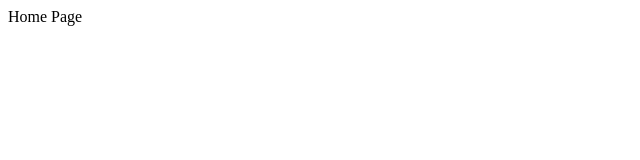
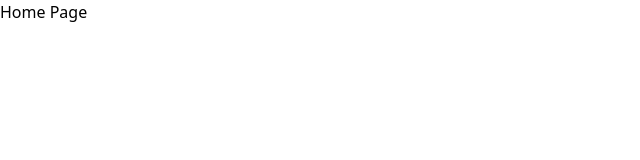
Before and after one commit to aehamdy/athlo-store, a Next.js app: page / in a window 1280 px wide. Shown: the top 160 px of the page, without its empty margins (0-640 px from the left). Built offline with nearby package versions, Linux system fonts and the light colour scheme.

Commit message:
Feat: Create the design system

```diff
--- a/app/(shop)/layout.tsx
+++ b/app/(shop)/layout.tsx
@@ -1,9 +1,11 @@
 import { ReactNode } from "react";
+import "../globals.css";
 
 export default function ShopLayout({ children }: { children: ReactNode }) {
   return (
     <html lang="en">
-      <body className="bg-white dark:bg-gray-900 text-gray-900 dark:text-white transition-colors duration-300">
+      {/* <body className="bg-white dark:bg-gray-900 text-gray-900 dark:text-white transition-colors duration-300"> */}
+      <body className="">
         {/* Navbar */}
 
         {/* Side Cart */}
--- a/app/(shop)/page.tsx
+++ b/app/(shop)/page.tsx
@@ -1,5 +1,5 @@
 function Home() {
-  return <div>Home Page</div>;
+  return <div className="">Home Page</div>;
 }
 
 export default Home;
--- a/app/globals.css
+++ b/app/globals.css
@@ -1,9 +1,42 @@
 @import "tailwindcss";
 @import "tw-animate-css";
 
-@custom-variant dark (&:is(.dark *));
+/* @custom-variant dark (&:is(.dark *)); */
 
 @theme inline {
+  --color-accent-base: var(--accent-base);
+  --color-accent-soft: var(--accent-soft);
+  --color-accent-strong: var(--accent-strong);
+  --color-accent-ring: var(--accent-ring);
+
+  --color-accent: var(--accent);
+  --color-background: var(--background);
+  --color-surface: var(--surface);
+  --color-foreground: var(--foreground);
+  --color-muted-foreground: var(--muted-foreground);
+
+  --color-card: var(--card);
+  --color-card-foreground: var(--card-foreground);
+  --color-popover: var(--popover);
+  --color-popover-foreground: var(--popover-foreground);
+
+  --color-subtle: var(--subtle);
+  --color-field: var(--field);
+
+  --color-success: var(--success);
+  --color-warning: var(--warning);
+  --color-danger: var(--danger);
+  --color-danger-dark: var(--danger-dark);
+
+  /* Border radius */
+  --radius-sm: 0.25rem;
+  --radius-md: 0.5rem;
+  --radius-lg: 0.75rem;
+  --radius-xl: 1rem;
+  --radius-full: 100%;
+
+  /* ========= */
+
   --color-background: var(--background);
   --color-foreground: var(--foreground);
   --font-sans: var(--font-geist-sans);
@@ -47,6 +80,60 @@
 }
 
 :root {
+  --accent-base: hsl(86 82% 48%);
+  --accent-soft: color-mix(in hsl, var(--accent-base) 70%, transparent);
+  --accent-strong: color-mix(in hsl, var(--accent-base) 90%, transparent);
+  --accent-ring: color-mix(in hsl, var(--accent-base) 55%, transparent);
+
+  /* Background layers */
+  --background: oklch(1 0 0); /* page */
+  --surface: oklch(0.97 0 0); /* cards */
+
+  /* Text & icons */
+  --foreground: oklch(0.145 0 0); /* main text */
+  --muted-foreground: oklch(0.556 0 0); /* secondary */
+
+  --subtle: 0 0% 89%;
+  --field: hsl(0 0% 98%);
+
+  --success: hsl(160 42% 68%);
+  --warning: hsl(45 100% 51%);
+  --danger: hsl(0 100% 66%);
+  --danger-dark: hsl(0 100% 52%);
+
+  /* Font sizes */
+  --text-xs: 0.75rem;
+  --text-sm: 0.875rem;
+  --text-base: 1rem;
+  --text-md: 1.125rem;
+  --text-lg: 1.25rem;
+  --text-xl: 1.5rem;
+  --text-2xl: 1.75rem;
+  --text-3xl: 2rem;
+  --text-4xl: 2.25rem;
+  --text-5xl: 2.5rem;
+  --text-6xl: 3rem;
+  --text-7xl: 3.25rem;
+  --text-8xl: 3.5rem;
+  --text-9xl: 3.75rem;
+
+  /* Spacing */
+  --space-tiny: 0.25rem;
+  --space-xs: 0.5rem;
+  --space-sm: 0.75rem;
+  --space-md: 1rem;
+  --space-lg: 1.25rem;
+  --space-xl: 1.5rem;
+  --space-2xl: 1.75rem;
+  --space-3xl: 2rem;
+
+  /* Durations */
+  --transition-duration-fast: 200ms;
+  --transition-duration-normal: 300ms;
+  --transition-duration-slow: 500ms;
+
+  /* ========= */
+
   --radius: 0.625rem;
   --background: oklch(1 0 0);
   --foreground: oklch(0.145 0 0);
@@ -82,6 +169,19 @@
 }
 
 .dark {
+  /* Background layers */
+  --background: oklch(0.145 0 0); /* page */
+  --surface: oklch(0.205 0 0); /* elevated */
+
+  /* Text & icons */
+  --foreground: oklch(0.985 0 0); /* main text */
+  --muted-foreground: oklch(0.708 0 0); /* secondary */
+
+  --subtle: 0 0% 18%;
+  --field: hsl(0 0% 4%);
+
+  /* ========= */
+
   --background: oklch(0.145 0 0);
   --foreground: oklch(0.985 0 0);
   --card: oklch(0.205 0 0);
@@ -119,7 +219,4 @@
   * {
     @apply border-border outline-ring/50;
   }
-  body {
-    @apply bg-background text-foreground;
-  }
 }
```
